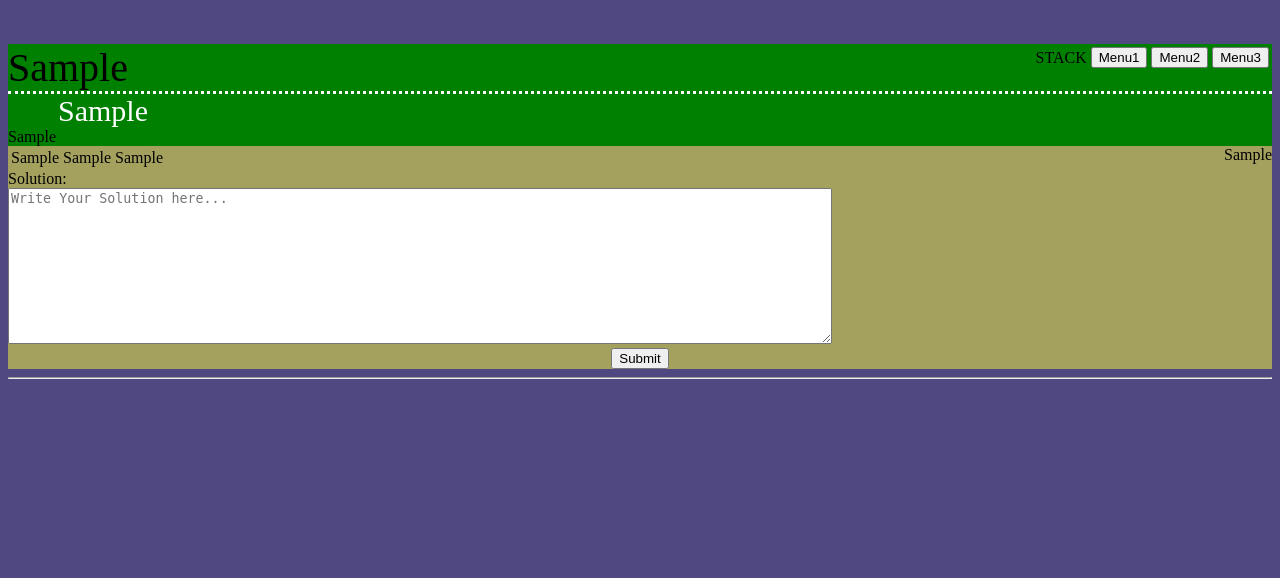
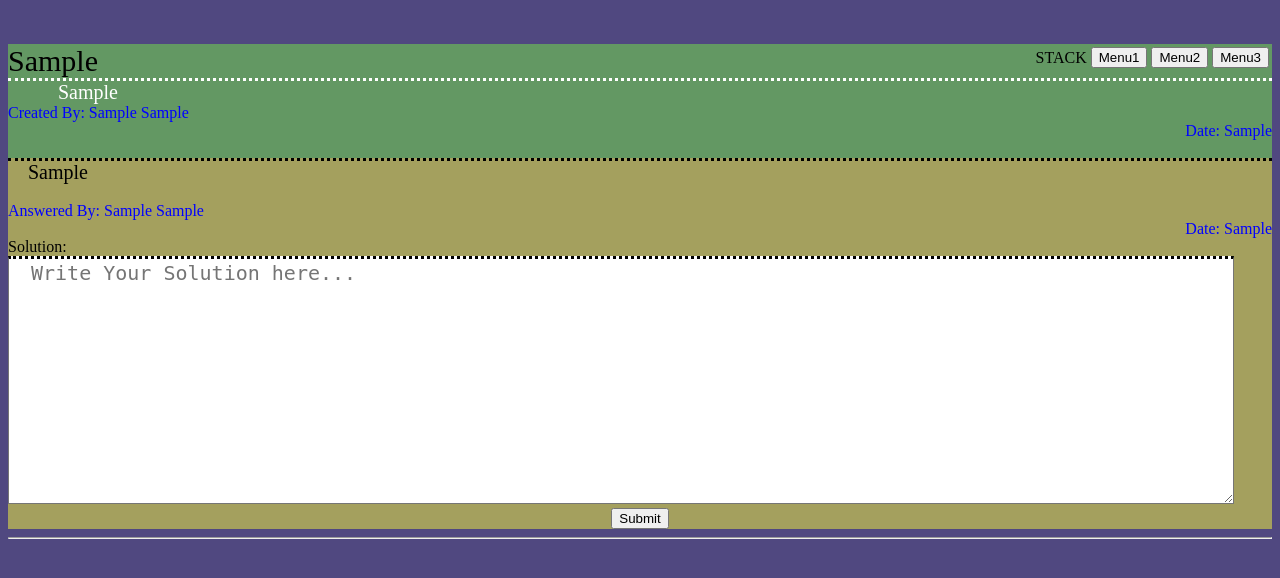
Before and after one commit to anpoos/stack, a Django app: template template/view_issue.html in a window 1280 px wide. Shown: the top 578 px of the page. Run offline with Django 3.2, Linux system fonts and the light colour scheme; the template is opened without the code that fills it: most values are stand-ins (such as "Sample title", 1, 10 or a date in 2020).

Commit message:
username updation and design

```diff
--- a/stack/views.py
+++ b/stack/views.py
@@ -29,8 +29,8 @@ def create(request):
 	return render_to_response('issue.html')
 
 def viewIssue(request,id):
-
-	issue = service.getIssueById(id)
+	created_user_id = request.session['logged_user'][0] # for accessing  user name by id
+	issue = service.getIssueById(id,created_user_id)
 	solutions = service.getSolutionsForIssue(id)
 	return render_to_response('view_issue.html',{'issue':issue,'solutions':solutions})
 
@@ -41,4 +41,3 @@ def setSolution(request,id):
 		created_user_id = request.session['logged_user'][0]
 		store = service.createSolution(solution,created_user_id,id)
 	return HttpResponseRedirect('/view_issue/%s'%(id))
-#lllllllllllllllllll
--- a/template/issue.html
+++ b/template/issue.html
@@ -18,6 +18,7 @@ input[type=text], select {
     border-radius: 4px;
     box-sizing: border-box;
 }
+
 
 </style>
 
--- a/template/view_issue.html
+++ b/template/view_issue.html
@@ -20,15 +20,15 @@ input[type=text], select {
 }
 .container{
 	width: 100%;
-	background: green;
+	background: #639863;
 }
 .title{
-	font-size:40px;
+	font-size:30px;
 
 }
 #detail
 {
-	font-size: 30px;
+	font-size: 20px;
 	color: white;
 	text-indent: 50px;
 	border-top: dotted;
@@ -36,6 +36,19 @@ input[type=text], select {
 #time
 {
 	float: right;
+	color: blue;
+}
+#name
+{
+	color: blue;
+}
+#solution
+{
+	font-size: 20px;
+	color: ;
+	text-indent: 20px;
+	text-align: justify-all;
+	border-top: dotted;
 }
 </style>
 
@@ -57,20 +70,22 @@ input[type=text], select {
 
 <div class="container">
 
-<div class="title">{{issue.1}}</div>
-<div id="detail">{{issue.2}}</div>
-<div id="info"><div id="name">{{issue.3}}</div><div id="time" >{{issue.4}}</div></div>
+<div class="title">{{issue.2}}</div>
+<div id="detail">{{issue.3}}</div>
+<div id="info"><div id="name">Created By: {{issue.0}} {{issue.1}}</div><div id="time" >Date: {{issue.4}}</div></div><br><br>
 </div>
 <form name="f1" method="post" action="/view_issue_solution/{{issue.0}}/">
 
-<table>
-
+<div class="container1">
 	{% for row in solutions %}
 
-		<tr><td>{{row.2}}</td><td>{{row.3}}<td>{{row.4}}</td></td></tr>
+		<div><div id="solution">{{row.2}}</div><br><div id="name">Answered By: {{row.0}} {{row.1}}</div><div id="time">Date: {{row.3}}</div><br></div>
+	{% endfor %}
 
-	{% endfor %}
-</table>
+</div>
+
+
+
 
 Solution:
 <br><textarea id="solution" rows="10" cols="100" name="solution" placeholder="Write Your Solution here... " ></textarea> <br>
```
Also changed, not shown: stack/service.py (+9 -5 lines), template/header.html (added, +33 -0 lines), 6 other files.
